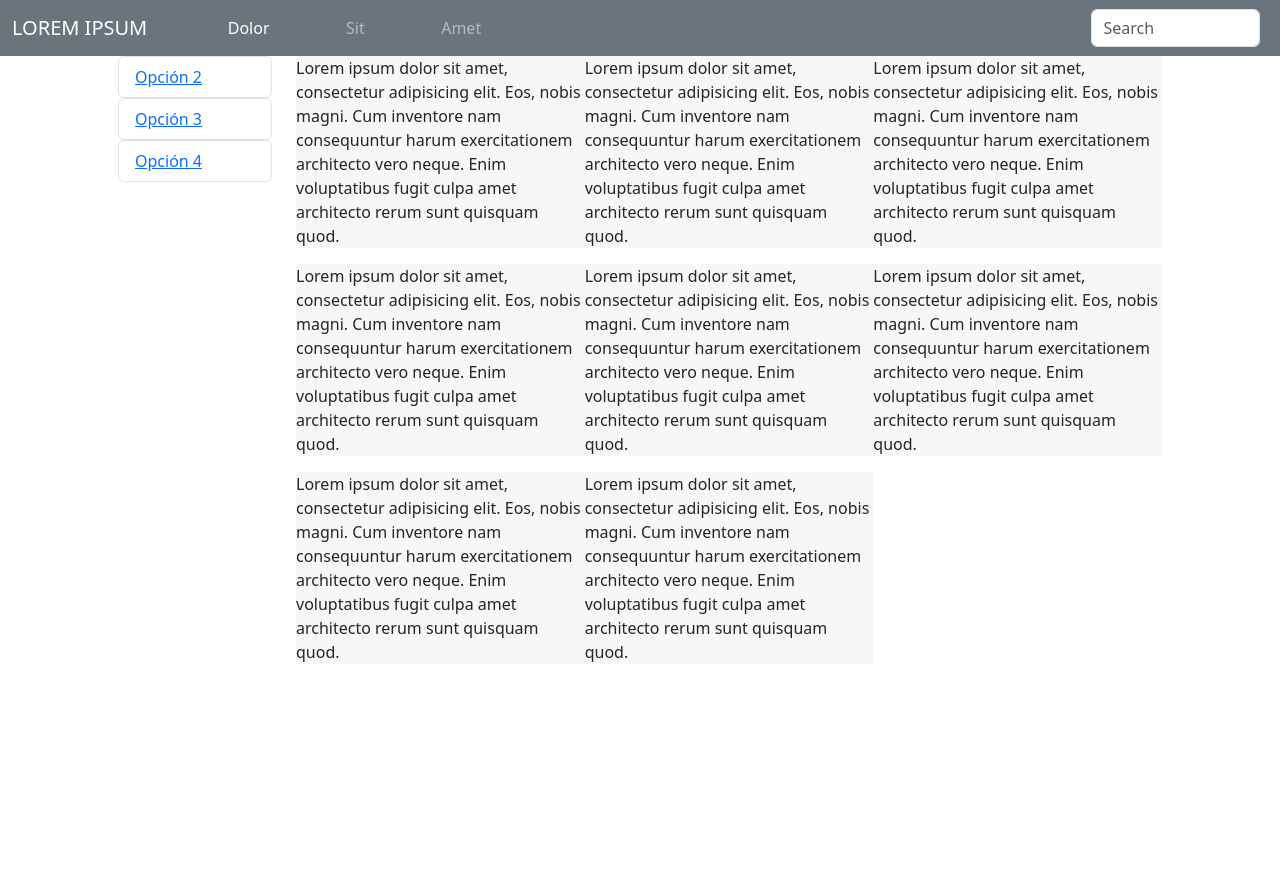
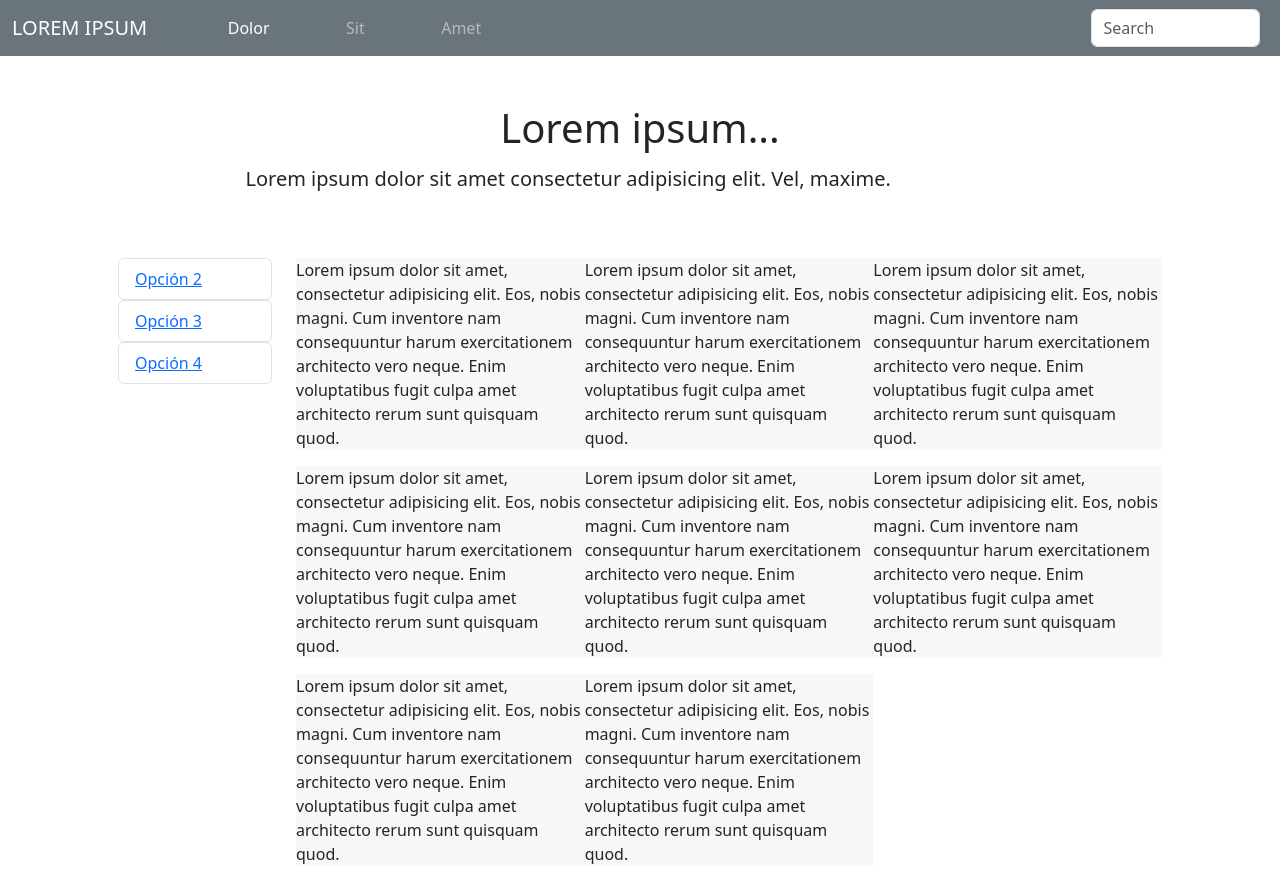
Before and after one commit to agustinferr/Taller-responsive-14.1, a plain HTML site: page index.html in a window 1280 px wide. Before the commit the page ends 800 px from the top, so only its background shows below. Drawn offline with nearby package versions, Linux system fonts and the light colour scheme.

Commit message:
Update index.html

```diff
--- a/index.html
+++ b/index.html
@@ -78,8 +78,8 @@
         </div>
       </nav>
 
-    <h1 class="text-center p-5 pb-1 d-none d-lg-block d-xl-none">Lorem ipsum...</h1>
-    <div id="carouselExampleSlidesOnly" class="carousel slide mb-5  d-none d-lg-block d-xl-none" data-bs-ride="carousel">
+    <h1 class="text-center p-5 pb-1 d-none d-lg-block">Lorem ipsum...</h1>
+    <div id="carouselExampleSlidesOnly" class="carousel slide mb-5  d-none d-lg-block" data-bs-ride="carousel">
         <div class="carousel-inner">
           <div class="carousel-item active">
             <p class="text-center fs-5">Lorem ipsum dolor sit amet consectetur adipisicing elit. Vel, maxime.</p>
```
